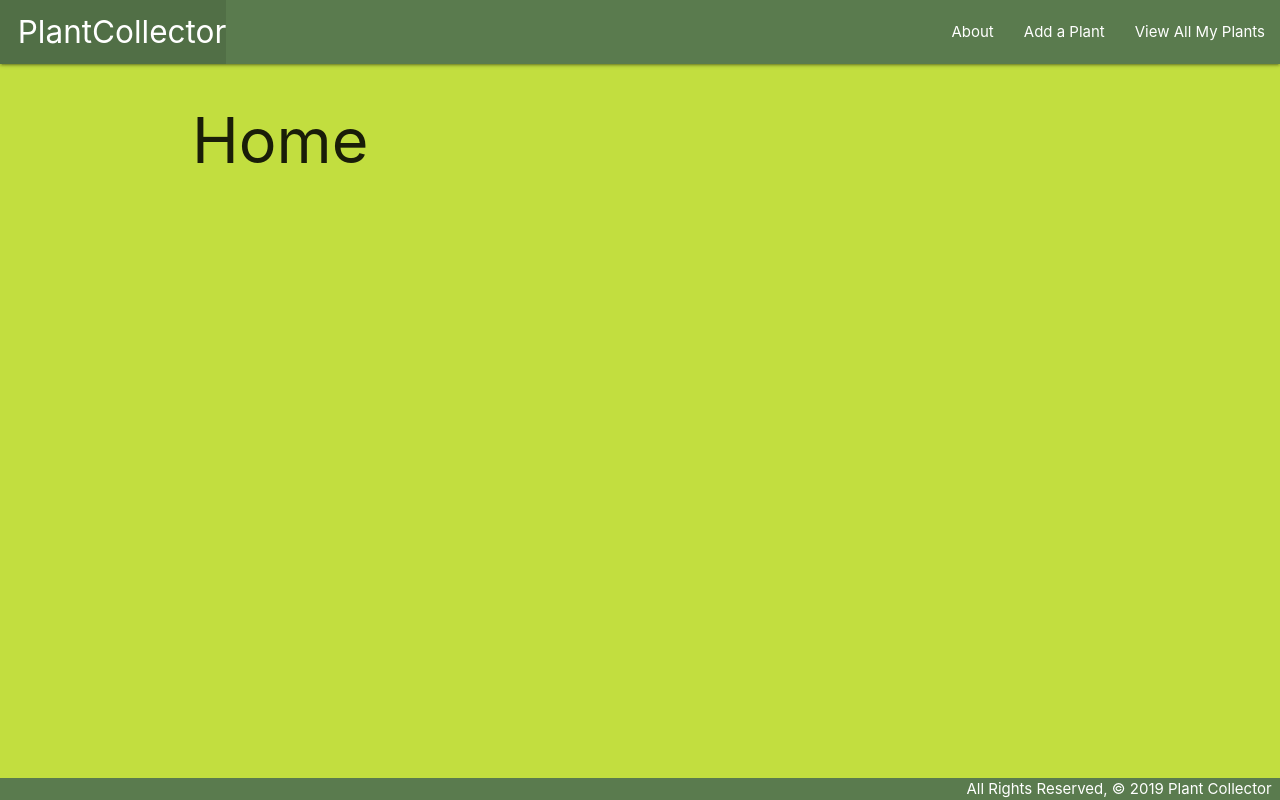
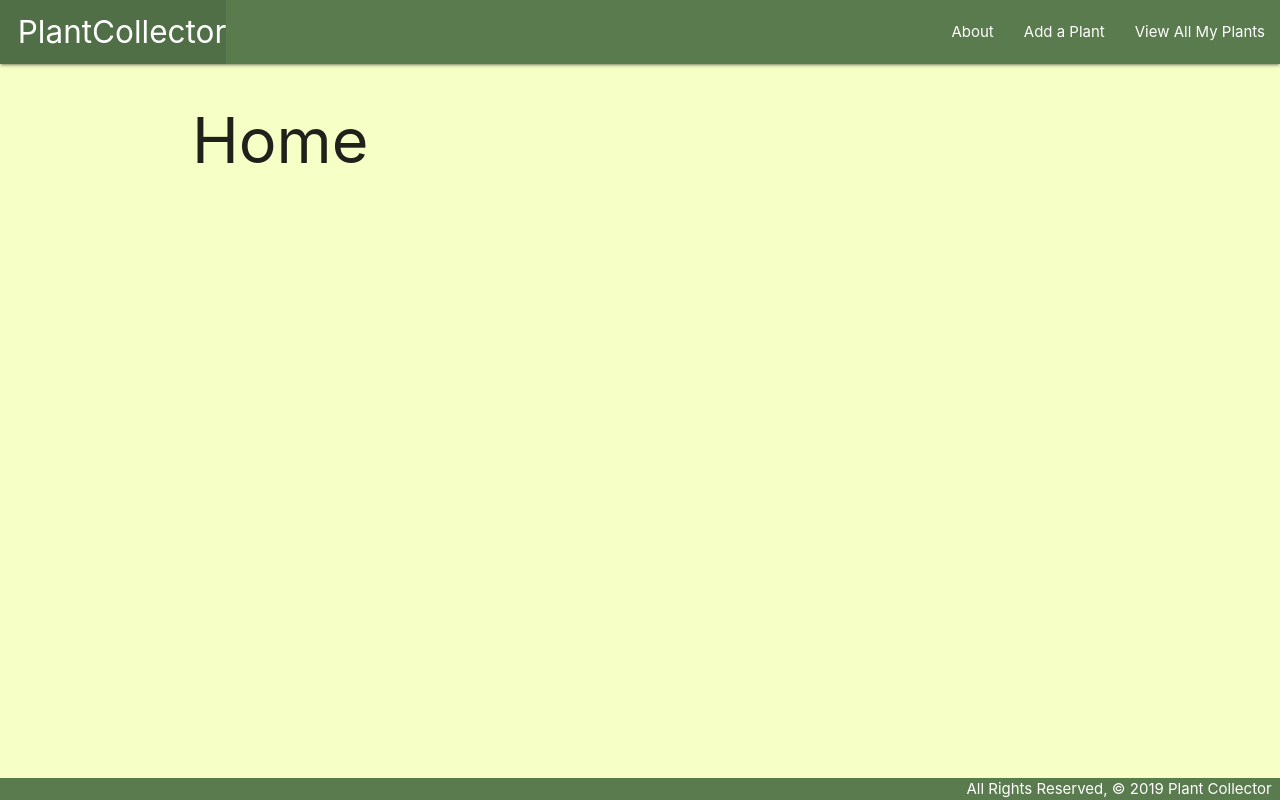
Before and after one commit to rasl76/plant_collector, a Django app: page / in a window 1280 px wide. Run offline with Django 4.2, Linux system fonts and the light colour scheme.

Commit message:
css updates

```diff
--- a/main_app/static/css/style.css
+++ b/main_app/static/css/style.css
@@ -11,7 +11,7 @@ body {
   display: flex;
   min-height: 100vh;
   flex-direction: column;
-  background-color: #c2de3f;
+  background-color: #f5ffc6;
 }
 
 main {
```
